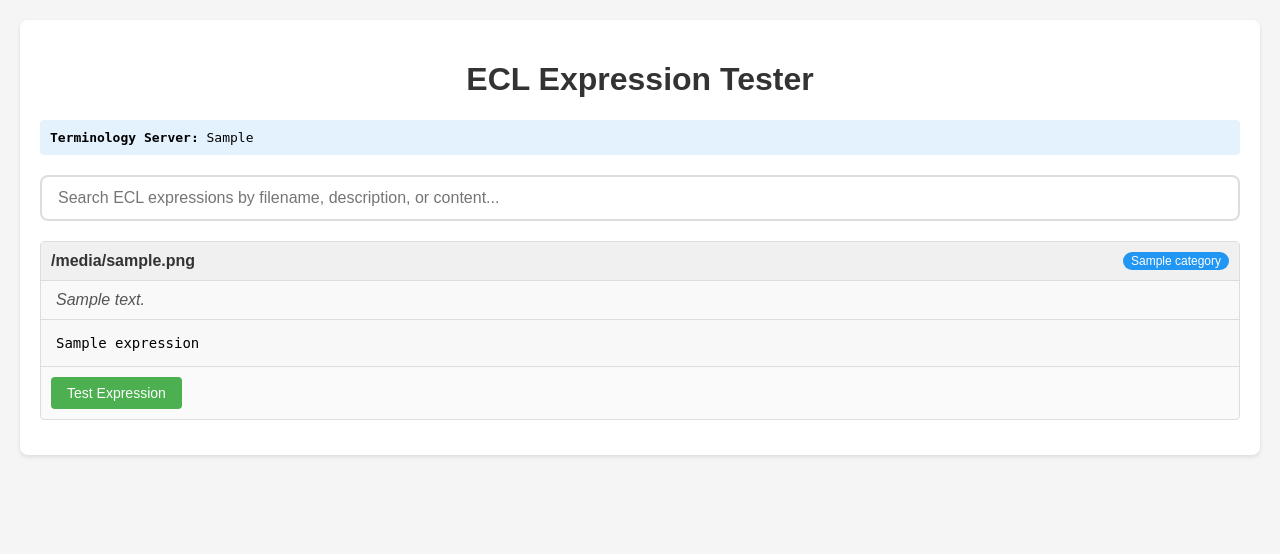
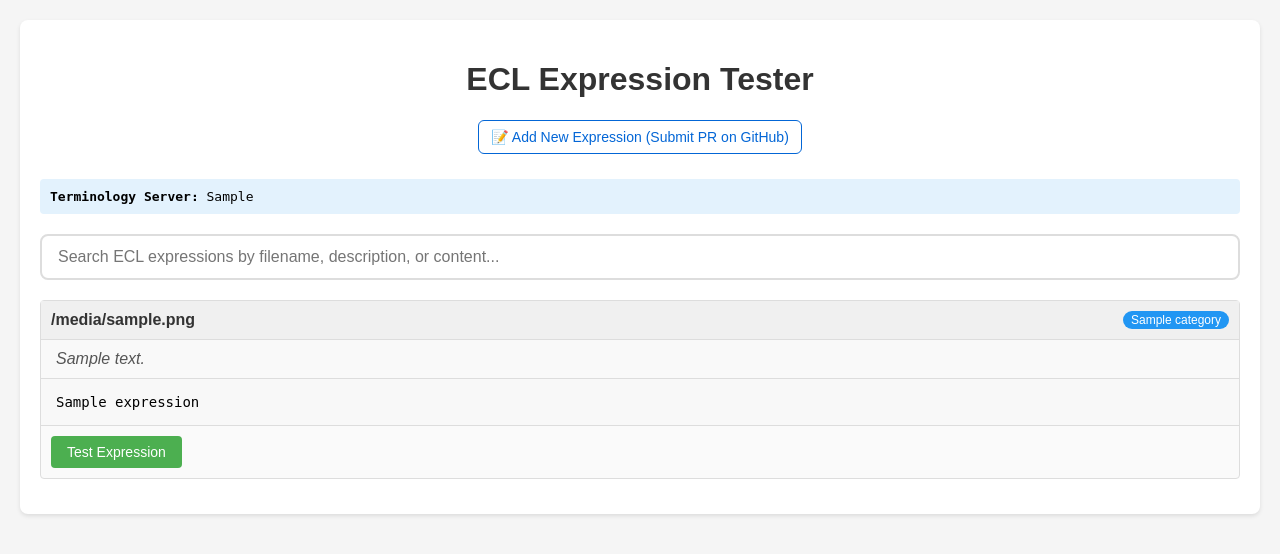
Before and after one commit to mjosborne1/ecl_expressions, a Flask app: template templates/index.html in a window 1280 px wide. Shown: the top 554 px of the page. Run offline with Flask 3, Linux system fonts and the light colour scheme; the template is opened without the code that fills it: most values are stand-ins (such as "Sample title", 1, 10 or a date in 2020).

Commit message:
Added link to github repo for PRs

```diff
--- a/templates/index.html
+++ b/templates/index.html
@@ -245,11 +245,44 @@
         .filtered-view {
             display: none;
         }
+
+        /* GitHub link styles */
+        .github-link {
+            display: inline-block;
+            text-align: center;
+            margin-bottom: 10px;
+            color: #0366d6;
+            text-decoration: none;
+            font-size: 14px;
+            padding: 8px 12px;
+            border: 1px solid #0366d6;
+            border-radius: 6px;
+            transition: all 0.2s ease;
+        }
+        .github-link:hover {
+            background-color: #0366d6;
+            color: white;
+            text-decoration: none;
+        }
+        .github-link-container {
+            text-align: center;
+            margin-bottom: 15px;
+        }
     </style>
 </head>
 <body>
     <div class="container">
         <h1>ECL Expression Tester</h1>
+
+        <div class="github-link-container">
+            <a href="https://github.com/mjosborne1/ecl_expressions"
+               class="github-link"
+               target="_blank"
+               rel="noopener noreferrer"
+               title="To add a new expression submit a PR on https://github.com/mjosborne1/ecl_expressions">
+                📝 Add New Expression (Submit PR on GitHub)
+            </a>
+        </div>
 
         <div class="endpoint-info">
             <strong>Terminology Server:</strong> {{ tx_endpoint }}
```
